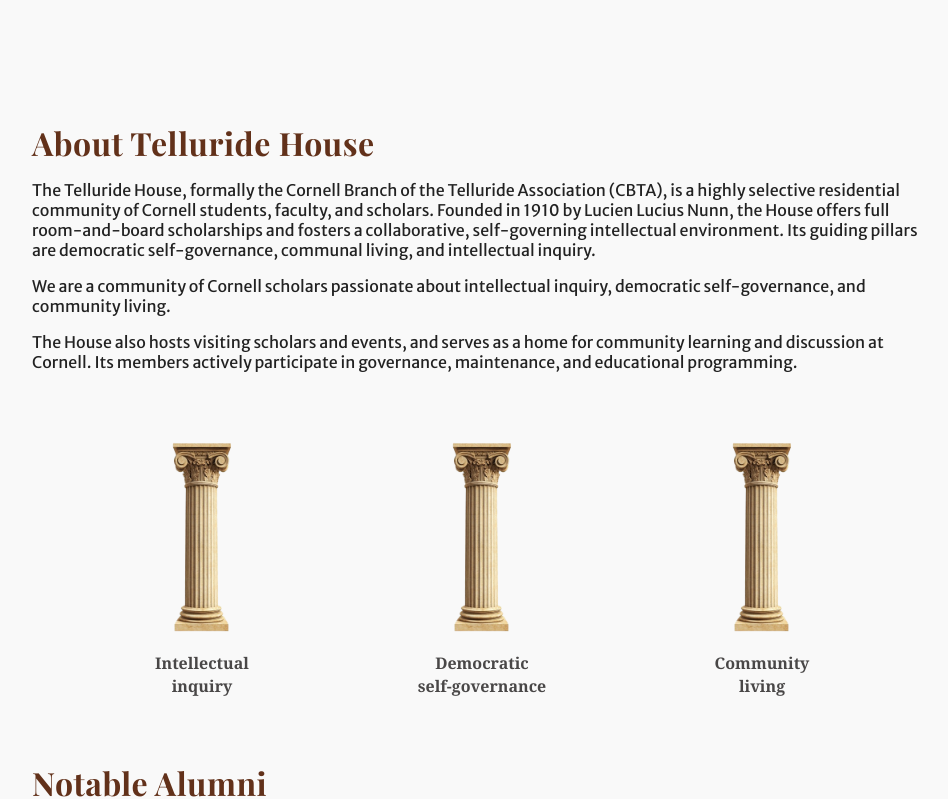
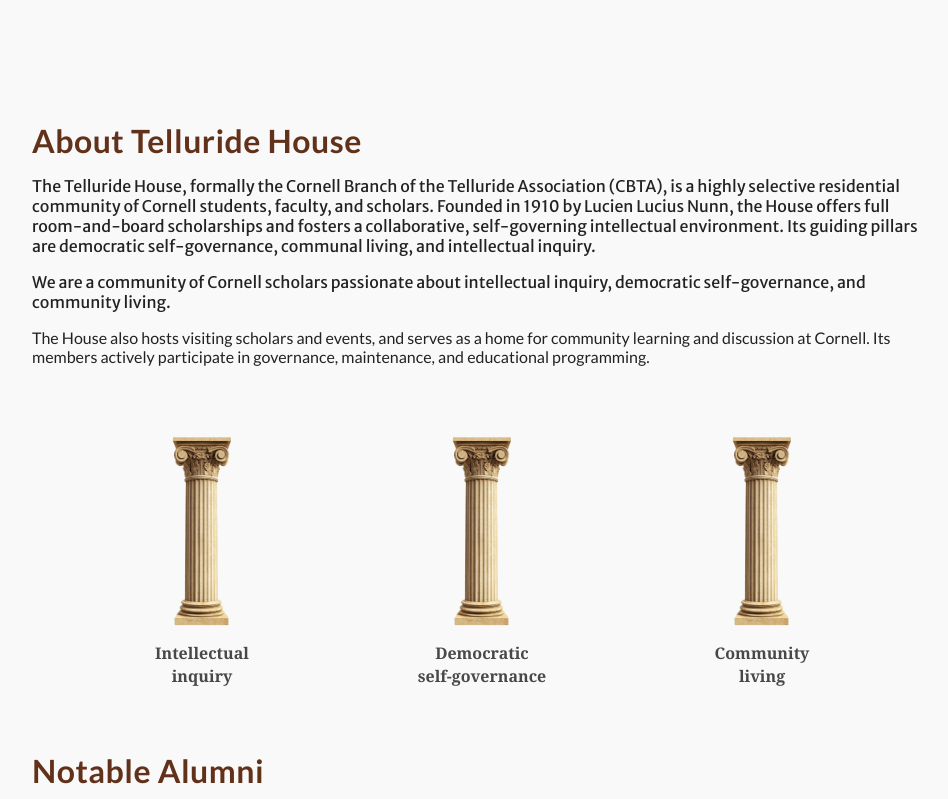
Before and after one commit to gemmechu/Telluridewebsite, a plain HTML site: page index_old.html in a window 1280 px wide. Shown: the part 802-1601 px from the top of the page, without its empty margins (158-1106 px from the left). Drawn offline with nearby package versions, Linux system fonts and the light colour scheme.

Commit message:
add different font

```diff
--- a/index_old.html
+++ b/index_old.html
@@ -1,15 +1,15 @@
-<!DOCTYPE html>
-<html lang="en">
-<head>
-  <meta charset="UTF-8" />
-  <meta name="viewport" content="width=device-width, initial-scale=1.0" />
+<html lang="en"><head>
+  <meta charset="UTF-8">
+  <meta name="viewport" content="width=device-width, initial-scale=1.0">
   <title>Telluride House at Cornell</title>
-  <link href="https://fonts.googleapis.com/css2?family=Playfair+Display:wght@400;700&family=Merriweather+Sans:wght@400;600&display=swap" rel="stylesheet">
-  <link rel="stylesheet" href="https://fonts.googleapis.com/css2?family=Lato:wght@400;700;900&display=swap">
+  <link href="https://fonts.googleapis.com/css2?family=Playfair+Display:wght@400;700&amp;family=Merriweather+Sans:wght@400;600&amp;display=swap" rel="stylesheet">
+  <link rel="stylesheet" href="https://fonts.googleapis.com/css2?family=Lato:wght@400;700;900&amp;display=swap">
   <link rel="stylesheet" href="style.css">
 
 </head>
-<body>
+<body style="
+    /* font-family: &quot;Lato&quot;, Helvetica, sans-serif !important; */
+">
   <header id="navbar" class="scrolled">
       <div class="logo">
         <img src="src/images/logo.png" alt="Telluride Logo">
@@ -34,8 +34,12 @@
 
 
 <section class="hero">
-  <div class="hero-content">
-    <h1>Welcome to the Telluride House at Cornell University!</h1>
+  <div class="hero-content" style="
+    font-family: &quot;Lato&quot;, Helvetica, sans-serif !important;
+">
+    <h1 style="
+    font-family: &quot;Lato&quot;, Helvetica, sans-serif !important;
+">Welcome to the Telluride House at Cornell University!</h1>
 
     <blockquote style="margin-top:2rem; font-style: italic; font-size: 1.1rem; color:#f1e6b2; max-width: 700px; margin-left:auto; margin-right:auto;">
       “The purpose of Telluride is not to make a living, but to live more abundantly,
@@ -48,9 +52,15 @@
 <main>
 
   <!-- About / Mission -->
-  <section class="about">
-      <h2 class="section-title">About Telluride House</h2>
-      <p>
+  <section class="about" style="
+    /* font-family: &quot;Lato&quot;, Helvetica, sans-serif !important; */
+">
+      <h2 class="section-title" style="
+    font-family: &quot;Lato&quot;, Helvetica, sans-serif !important;
+">About Telluride House</h2>
+      <p style="
+    /* font-family: &quot;Lato&quot;, Helvetica, sans-serif !important; */
+">
         The Telluride House, formally the Cornell Branch of the Telluride Association (CBTA),
         is a highly selective residential community of Cornell students, faculty, and scholars.
         Founded in 1910 by Lucien Lucius Nunn, the House offers full room-and-board scholarships
@@ -62,14 +72,18 @@
           democratic self-governance, and community living.
       </p>
 
-      <p>
+      <p style="
+    font-family: &quot;Lato&quot;, Helvetica, sans-serif !important;
+">
         The House also hosts visiting scholars and events, and serves as a home for community
         learning and discussion at Cornell. Its members actively participate in governance,
         maintenance, and educational programming.
       </p>
     </section>
 
-    <section class="pillars">
+    <section class="pillars" style="
+    font-family: &quot;Lato&quot;, Helvetica, sans-serif !important;
+">
       <div class="pillar">
         <img src="src/images/pillar.png" alt="Intellectual Inquiry">
         <p><strong>Intellectual<br>inquiry</strong></p>
@@ -87,8 +101,12 @@
 
   <!-- Notable Alumni -->
   <section class="alumni">
-    <h2 class="section-title">Notable Alumni</h2>
-    <div class="alumni-list">
+    <h2 class="section-title" style="
+    font-family: &quot;Lato&quot;, Helvetica, sans-serif !important;
+">Notable Alumni</h2>
+    <div class="alumni-list" style="
+    font-family: &quot;Lato&quot;, Helvetica, sans-serif !important;
+">
       <!-- Example alumni entries: replace src with actual photo paths -->
       <div class="alumni-member">
         <img src="src/images/alumni_feynman.jpg" alt="Richard Feynman">
@@ -160,5 +178,6 @@
 </script>
 
 
-</body>
-</html>
+
+
+</body></html>
```
